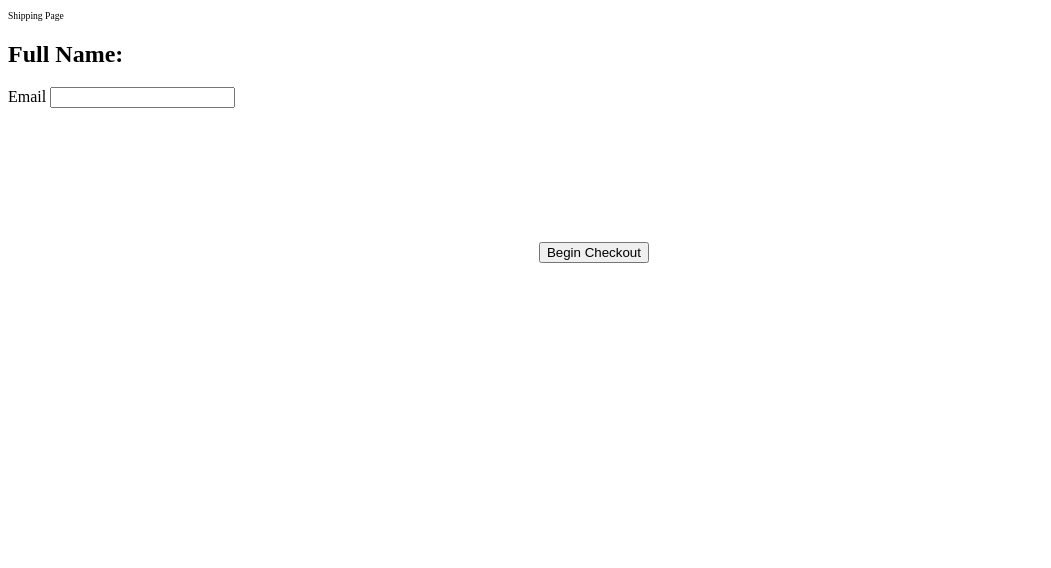
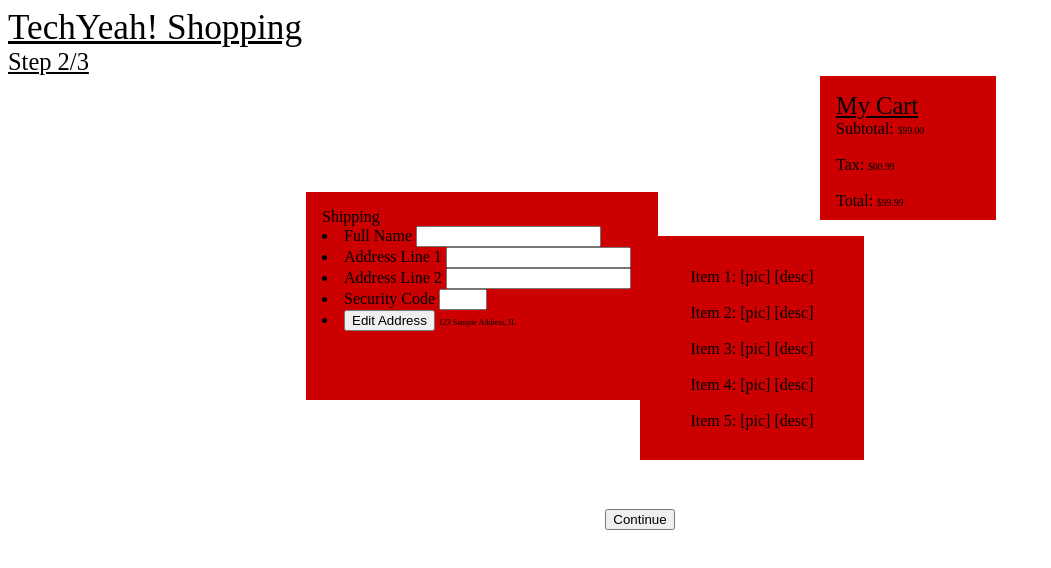
Before and after one commit to AlirpJ/ITMD362-project1, a website: page shipping.html in a window 1280 px wide. Shown: the whole page, without its empty margins (0-1051 px from the left). Drawn offline with Linux system fonts and the light colour scheme.

Commit message:
Fix lists, add text input forms

```diff
--- a/screen.css
+++ b/screen.css
@@ -47,6 +47,13 @@
    text-align: center;
    display: inline-block;
 }
+div.f{
+   /*font-family: 'Nunito', sans-serif;*/
+   font-size: 0.5em;
+   color: #000000;
+   text-align: center;
+   display: inline-block;
+}
 
 .wrapper {
    display: grid;
@@ -67,8 +74,8 @@
   font-size: 1em;
   position: relative;
   margin-bottom: 2em;
-  width: 10em;
-  height: 6.5em;
+  width: 9em;
+  height: 7em;
 }
 
 .scroll, .scroll-r {
@@ -96,9 +103,16 @@
   }
 
 .flex-container-l {
+  top: 1em;
   width: 20em;
-  height: 15em;
+  height: 11em;
   left: 25%;
+}
+.flex-container-ll {
+  top: 1em;
+  width: 20em;
+  height: 11em;
+  left: 10%;
 }
 
 .scroll-r {
@@ -107,9 +121,15 @@
 
 button {
   top: 10em;
-  left: 42%;
+  margin: 0 auto;
   display: grid;
   position: relative;
+}
+
+input[type="submit"] {
+  top: 10em;
+  top: 10em;
+  margin: 0 auto;
 }
 
 #container {
--- a/shipping.html
+++ b/shipping.html
@@ -6,18 +6,78 @@
   <meta name="viewport" content="width=device-width,initial-scale=1.0,shrink-to-fit=no" />
   <link rel="stylesheet" href="screen.css" />
 </head>
-<body>
-</body>
-</html>
 
-<p>Shipping Page</p>
+<title>TechYeah</title>
+
+<header id ="header">
+  <div class="a">TechYeah! Shopping</div>
+</header>
+<div class="c">Step 2/3</div>
 
 
-<main id ="main">
-  <form name="name" action="preferences/" aria-labelledby="formlabel">
-    <h2 id="form-label">Full Name:</h2>
-    <label for="email">Email</label>
-    <input type="email" name="email" id="email" />
-  </form>
-</main>
-<button type="button" onclick="location.href = 'http://127.0.0.1:8080/';">Begin Checkout</button>
+<div class="wrapper">
+<div class="flex-container-r">
+  <div>
+    <div class="c">My Cart</div>
+    <div class = 'b'>Subtotal: </div>
+    <div class = 'd'>$99.00</div>
+    <br></br>
+    <div class = 'b'>Tax: </div>
+    <div class = 'd'>$00.99</div>
+    <br></br>
+    <div class = 'b'>Total: </div>
+    <div class = 'd'>$99.99</div>
+  </div>
+</div>
+
+<div class="scroll-r">
+  <div>
+  <div class = 'b'>Item 1: [pic] [desc]</div>
+  <br></br>
+  <div class = 'b'>Item 2: [pic] [desc]</div>
+  <br></br>
+  <div class = 'b'>Item 3: [pic] [desc]</div>
+  <br></br>
+  <div class = 'b'>Item 4: [pic] [desc]</div>
+  <br></br>
+  <div class = 'b'>Item 5: [pic] [desc]</div>
+  </div>
+</div>
+
+<div class = "flex-container-l">
+  <div>
+    <div class="e">Shipping</div>
+    <label for="cars"></label>
+
+<li>
+  <label for="name">Full Name</label>
+  <input type="text" name="name" id="name" />
+</li>
+<li>
+  <label for="add1">Address Line 1</label>
+  <input type="text" name="add1" id="add1" />
+</li>
+<li>
+  <label for="add2">Address Line 2</label>
+  <input type="text" name="add2" id="add2" />
+</li>
+<li>
+  <label for="sec">Security Code</label>
+  <input type="number" name="sec" id="sec" style="width: 3em" />
+</li>
+<li>
+<input type="submit" value="Edit Address" onclick="location.href = 'http://127.0.0.1:8080/address';"></button>
+<div class = 'f'>123 Sample Address, IL</div>
+</li>
+  </div>
+
+</div>
+
+
+
+</div>
+
+
+<button type="button" onclick="location.href = 'http://127.0.0.1:8080/billing';">Continue</button>
+
+</html>
```
Also changed, not shown: address.html (added, +41 -0 lines), billing.html (+20 -6 lines), index.html (+4 -2 lines), payment.html (deleted, +0 -13 lines).
